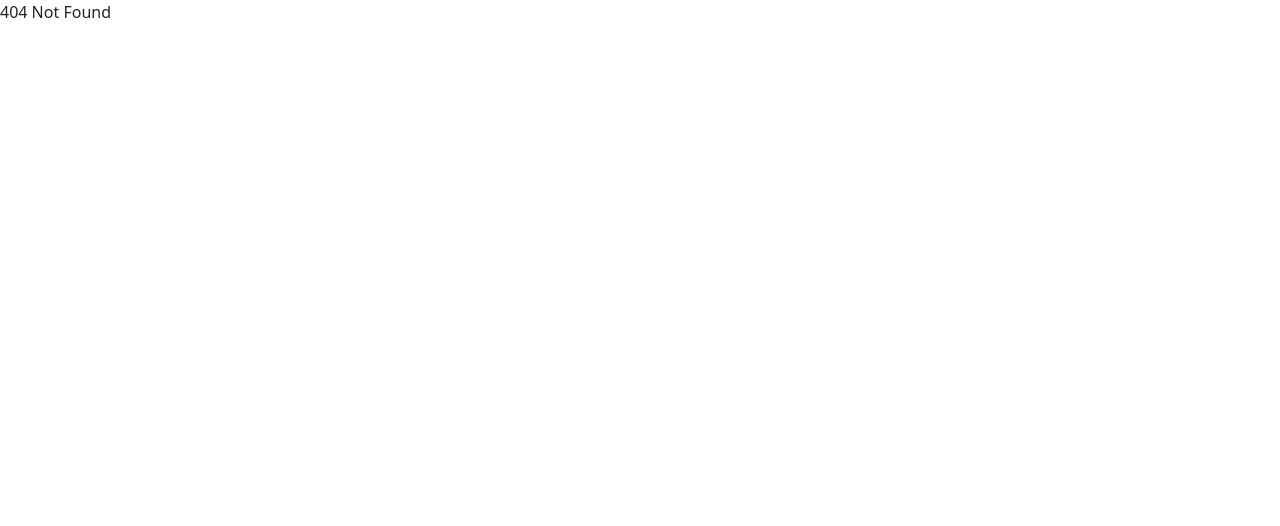
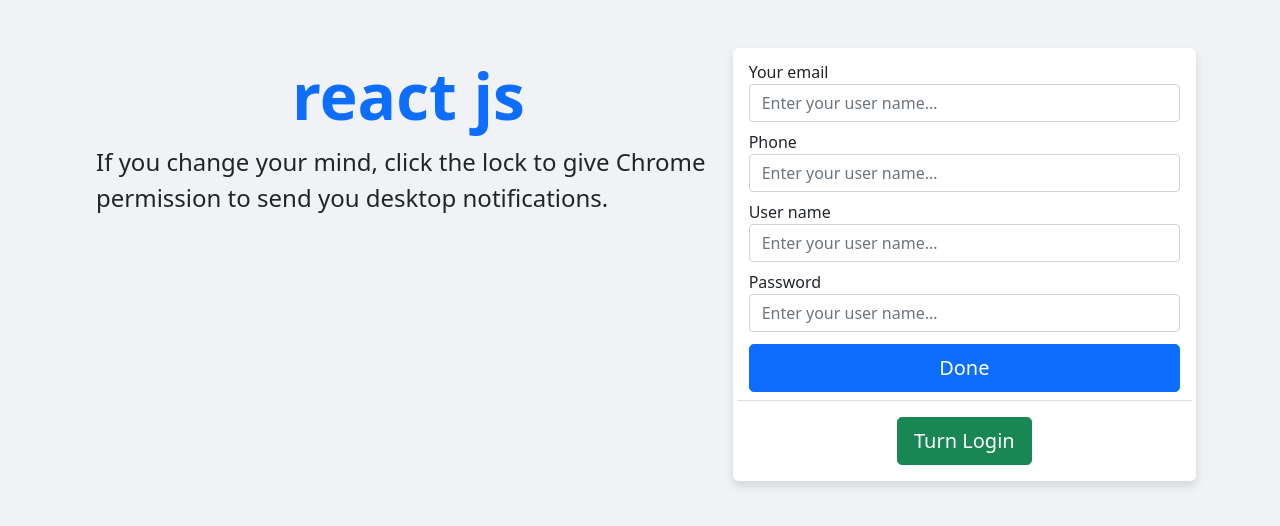
Before and after one commit to tylerdurden2k2/jwt-front-end, a React (Create React App) app: page /register in a window 1280 px wide. Before the commit this address had no page. Shown: the top 526 px of the page. Built offline with nearby package versions, Linux system fonts and the light colour scheme.

Commit message:
register-form

```diff
--- a/src/App.js
+++ b/src/App.js
@@ -3,6 +3,7 @@
 import { BrowserRouter as Router, Switch, Route } from "react-router-dom";
 import Login from "./components/Login/Login";
 import "bootstrap/dist/css/bootstrap.min.css";
+import Register from "./components/Register/Register";
 
 function App() {
     return (
@@ -13,8 +14,11 @@
                     <Route path="/news">News</Route>
                     <Route path="/contact">Contact</Route>
                     <Route path="/about">About</Route>
-                    <Route path="/Login">
+                    <Route path="/login">
                         <Login />
+                    </Route>
+                    <Route path="/register">
+                        <Register />
                     </Route>
                     <Route exact path="/">
                         Home
--- a/src/components/Login/Login.js
+++ b/src/components/Login/Login.js
@@ -1,6 +1,12 @@
 import "./Login.scss";
+import { Link } from "react-router-dom";
+import { useHistory } from "react-router-dom";
 
 const Login = (props) => {
+    const history = useHistory();
+    const handleToRegisterPage = () => {
+        history.push("/register");
+    };
     return (
         <div className="login-container container-fluid pt-md-5 px-md-5">
             <div className="row px-md-5">
@@ -16,7 +22,7 @@
                 <div className="login-form container py-5 px-3 col-md-5">
                     <div className="row">
                         <div className="col-md-12 d-md-none text-center fs-1 fw-bold text-primary">
-                            react js
+                            Register
                         </div>
                         <div className="col-12 my-2">
                             <input
@@ -38,13 +44,16 @@
                             </button>
                         </div>
                         <div className="col-12 text-center my-3">
-                            <a className="forgot-password" href="/">
+                            <Link className="forgot-password" exact to="/">
                                 Forgot you password
-                            </a>
+                            </Link>
                         </div>
                         <div className="line col-12 mb-2" />
                         <div className="col-12 my-2 text-center">
-                            <button className="btn btn-lg btn-success">
+                            <button
+                                className="btn btn-lg btn-success"
+                                onClick={() => handleToRegisterPage()}
+                            >
                                 Create your account
                             </button>
                         </div>
--- /dev/null
+++ b/src/components/Register/Register.js
@@ -0,0 +1,86 @@
+import "./Register.scss";
+import { useHistory } from "react-router-dom";
+
+const Register = (props) => {
+    const history = useHistory();
+    const handleToLoginPage = () => {
+        history.push("/login");
+    };
+    return (
+        <div className="register-container container-fluid pt-md-5 px-md-5">
+            <div className="row px-md-5">
+                <div className="register-introduce col-md-7 d-flex flex-column">
+                    <div className="brand text-center text-primary d-none d-md-block">
+                        react js
+                    </div>
+                    <div className="description d-none d-md-block text-dark-50 ">
+                        If you change your mind, click the lock to give Chrome
+                        permission to send you desktop notifications.
+                    </div>
+                </div>
+                <div className="register-form container py-2 px-3 col-md-5">
+                    <div className="row">
+                        <div className="col-md-12 d-md-none text-center fs-1 fw-bold text-primary">
+                            Register
+                        </div>
+                        <div className="col-12 my-1">
+                            <div className="form-group">
+                                <label className="fs-6">Your email</label>
+                                <input
+                                    type="email"
+                                    className="form-control "
+                                    placeholder="Enter your user name..."
+                                />
+                            </div>
+                        </div>
+                        <div className="col-12 my-1">
+                            <div className="form-group">
+                                <label className="fs-6">Phone</label>
+                                <input
+                                    type="text"
+                                    className="form-control "
+                                    placeholder="Enter your user name..."
+                                />
+                            </div>
+                        </div>
+                        <div className="col-12 my-1">
+                            <div className="form-group">
+                                <label className="fs-6">User name</label>
+                                <input
+                                    type="text"
+                                    className="form-control "
+                                    placeholder="Enter your user name..."
+                                />
+                            </div>
+                        </div>
+                        <div className="col-12 my-1">
+                            <div className="form-group">
+                                <label className="fs-6">Password</label>
+                                <input
+                                    type="password"
+                                    className="form-control "
+                                    placeholder="Enter your user name..."
+                                />
+                            </div>
+                        </div>
+                        <div className="col-12 my-2">
+                            <button className="btn btn-primary w-100 btn-lg">
+                                Done
+                            </button>
+                        </div>
+                        <div className="line col-12 mb-2" />
+                        <div className="col-12 my-2 text-center">
+                            <button
+                                className="btn btn-lg btn-success"
+                                onClick={() => handleToLoginPage()}
+                            >
+                                Turn Login
+                            </button>
+                        </div>
+                    </div>
+                </div>
+            </div>
+        </div>
+    );
+};
+export default Register;
--- /dev/null
+++ b/src/components/Register/Register.scss
@@ -0,0 +1,29 @@
+.register-container {
+    min-height: 100vh;
+    background-color: #f0f2f5;
+    .register-introduce {
+        .brand {
+            font-size: 4rem;
+            font-weight: 600;
+        }
+        .description {
+            font-size: 1.5rem;
+        }
+    }
+    .register-form {
+        border-radius: 6px;
+        background-color: white;
+        box-shadow: 0 5px 10px rgba(0, 0, 0, 0.12);
+        .line {
+            height: 1px;
+            background: #ddd;
+        }
+        .forgot-password {
+            font-size: 1.5rem;
+            text-decoration: none;
+            &:hover {
+                text-decoration: underline;
+            }
+        }
+    }
+}
```
